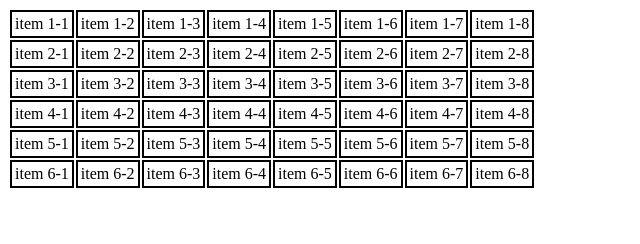
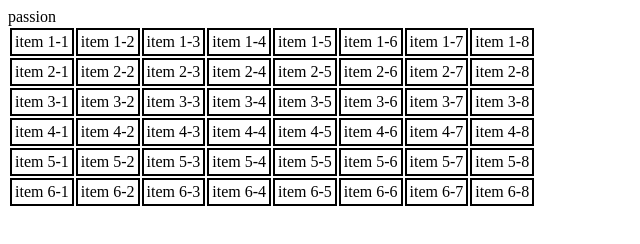
Before and after one commit to allenhuang0713/SeatingPlan, a plain HTML site: page index.html in a window 1280 px wide. Shown: the whole page, without its empty margins (0-640 px from the left). Drawn offline with Linux system fonts and the light colour scheme.

Commit message:
update name

```diff
--- a/index.html
+++ b/index.html
@@ -10,7 +10,7 @@
 
 </head>
 <body>
-
+    passion
     <table>
         <tr>
             <td>item 1-1</td>
```
